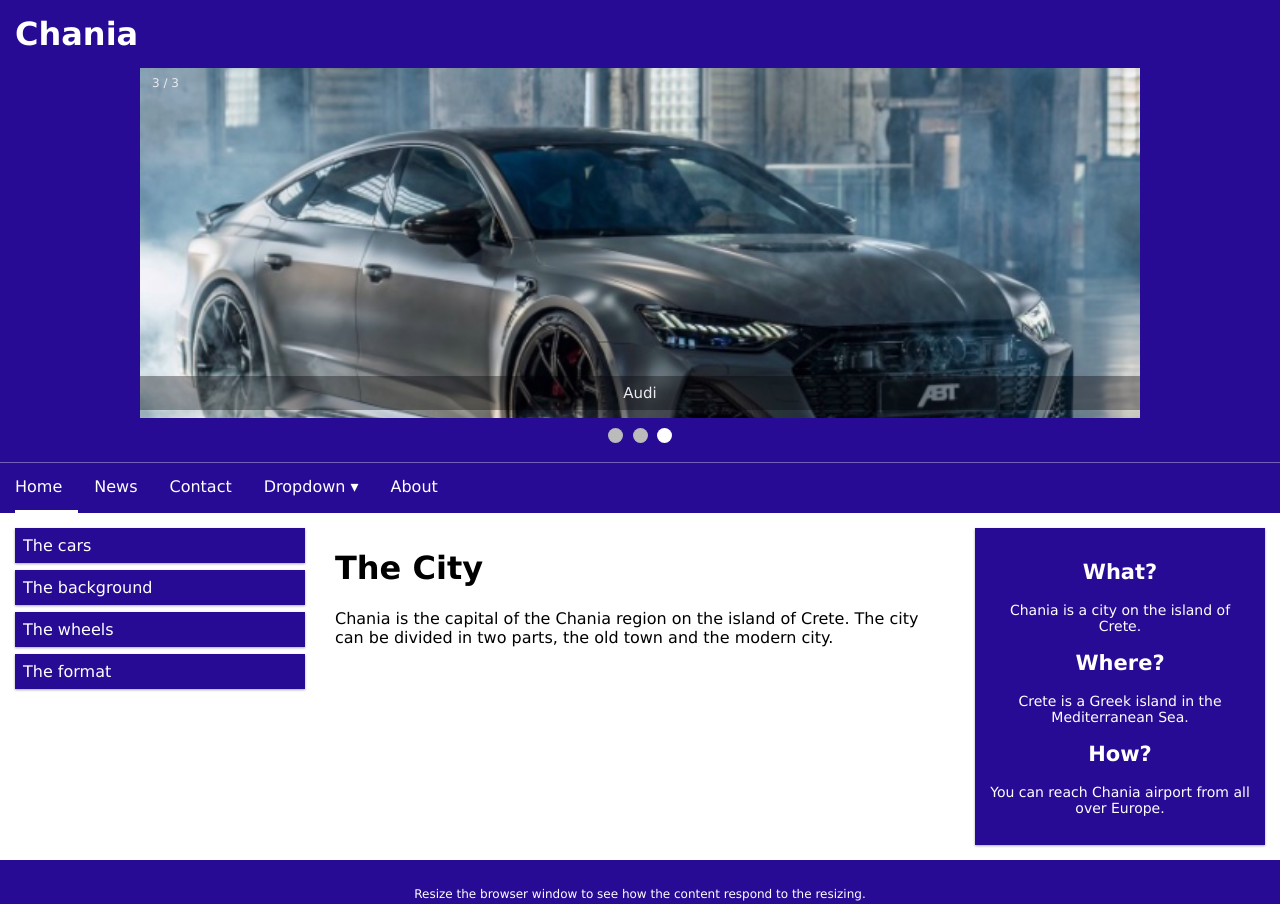
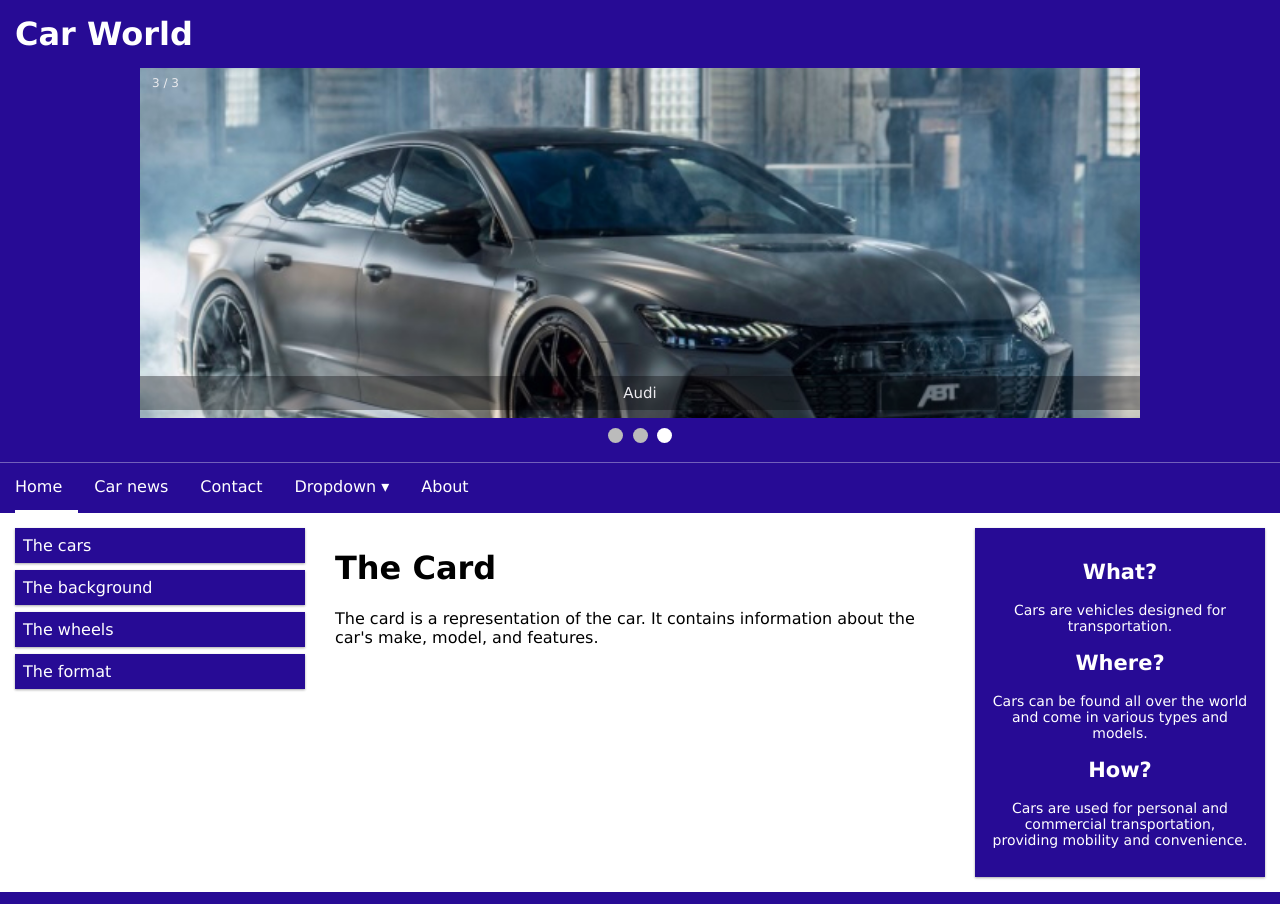
Before and after one commit to cjeannoel2005/UserInterfaceDesign, a plain HTML site: page IT3603_project4/slideshow.html in a window 1280 px wide. Shown: the top 904 px of the page. Drawn offline with Linux system fonts and the light colour scheme.

Commit message:
first commnit for the ui design class

```diff
--- a/IT3603_project4/slideshow.html
+++ b/IT3603_project4/slideshow.html
@@ -5,7 +5,6 @@
 <meta name="viewport" content="width=device-width, initial-scale=1.0">
 <title>Automotive Responsive Template</title>
 <style>
-/* ---------- Base / shared ---------- */
 * {
   box-sizing: border-box;
 }
@@ -19,7 +18,6 @@
   font-family: "Lucida Sans", sans-serif;
 }
 
-/* One palette for the whole page (consistency rule) */
 :root {
   --main: #270b95;
   --main-hover: #3d22b8;
@@ -37,7 +35,6 @@
   padding: 15px;
 }
 
-/* ---------- Header + slide show ---------- */
 .header {
   background-color: var(--main);
   color: var(--text);
@@ -113,12 +110,11 @@
   to {opacity: 1}
 }
 
-/* ---------- Horizontal drop-down menu (under the slide show) ---------- */
 .topnav {
   background-color: var(--main);
   overflow: hidden;
   border-top: 1px solid rgba(255, 255, 255, 0.35);
-  padding: 0 15px;               /* same side padding as header -> aligned */
+  padding: 0 15px;
 }
 
 .topnav a,
@@ -139,7 +135,7 @@
 }
 
 .topnav a:first-child {
-  padding-left: 0;               /* first link lines up with the header text */
+  padding-left: 0;
 }
 
 .topnav a:hover,
@@ -220,7 +216,6 @@
   }
 }
 
-/* ---------- Side menu, content, aside, footer ---------- */
 .menu ul {
   list-style-type: none;
   margin: 0;
@@ -256,14 +251,11 @@
   padding: 15px;
 }
 
-/* ---------- Responsive columns ---------- */
-/* For mobile phones: */
 [class*="col-"] {
   width: 100%;
 }
 
 @media only screen and (min-width: 600px) {
-  /* For tablets: */
   .col-s-1 {width: 8.33%;}
   .col-s-2 {width: 16.66%;}
   .col-s-3 {width: 25%;}
@@ -296,9 +288,8 @@
 </head>
 <body>
 
-<!-- Header with automatic automotive slide show -->
 <div class="header">
-  <h1>Chania</h1>
+  <h1>Car World</h1>
 
   <div class="slideshow-container">
     <div class="mySlides fade">
@@ -327,10 +318,9 @@
   </div>
 </div>
 
-<!-- Horizontal drop-down menu directly under the slide show -->
 <div class="topnav" id="myTopnav">
   <a href="#home" class="active">Home</a>
-  <a href="#news">News</a>
+  <a href="#news">Car news</a>
   <a href="#contact">Contact</a>
   <div class="dropdown">
     <button class="dropbtn">Dropdown &#9662;</button>
@@ -344,7 +334,6 @@
   <a href="javascript:void(0);" class="icon" onclick="toggleNav()">&#9776;</a>
 </div>
 
-<!-- Main layout -->
 <div class="row">
   <div class="col-3 col-s-3 menu">
     <ul>
@@ -356,18 +345,18 @@
   </div>
 
   <div class="col-6 col-s-9">
-    <h1>The City</h1>
-    <p>Chania is the capital of the Chania region on the island of Crete. The city can be divided in two parts, the old town and the modern city.</p>
+    <h1>The Card</h1>
+    <p>The card is a representation of the car. It contains information about the car's make, model, and features.</p>
   </div>
 
   <div class="col-3 col-s-12">
     <div class="aside">
       <h2>What?</h2>
-      <p>Chania is a city on the island of Crete.</p>
+      <p>Cars are vehicles designed for transportation.</p>
       <h2>Where?</h2>
-      <p>Crete is a Greek island in the Mediterranean Sea.</p>
+      <p>Cars can be found all over the world and come in various types and models.</p>
       <h2>How?</h2>
-      <p>You can reach Chania airport from all over Europe.</p>
+      <p>Cars are used for personal and commercial transportation, providing mobility and convenience.</p>
     </div>
   </div>
 </div>
@@ -377,7 +366,6 @@
 </div>
 
 <script>
-/* Automatic slide show */
 let slideIndex = 0;
 showSlides();
 
```
